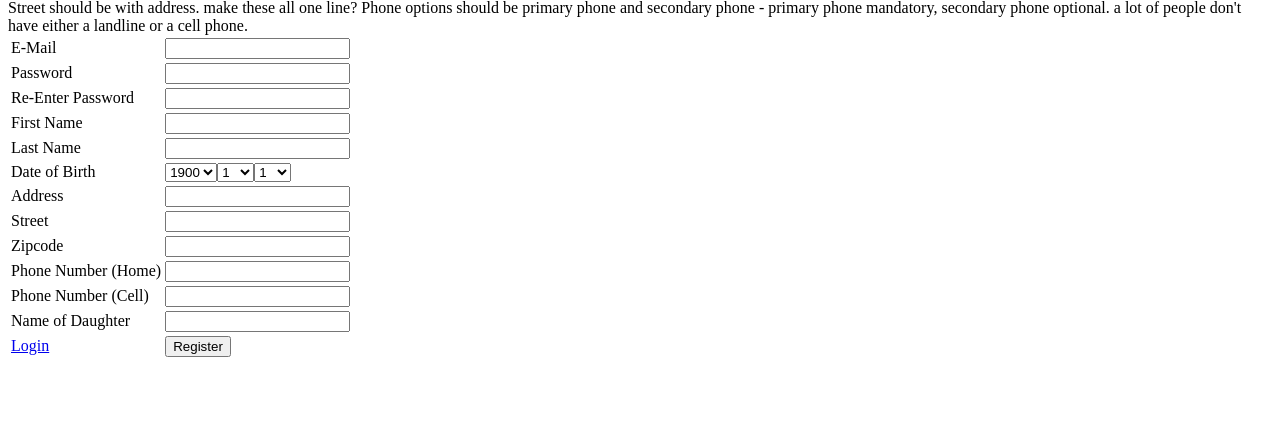
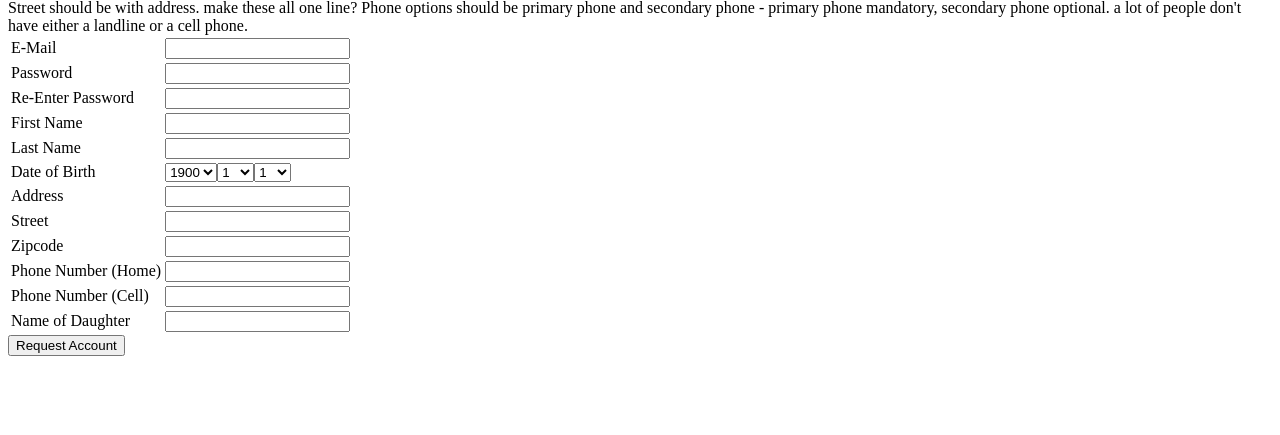
Before and after one commit to pstalcup/CPSC-430-Girlscouts, a PHP site: page /register.php in a window 1280 px wide. Shown: the part 94-529 px from the top of the page. Run offline with PHP 8.4, Linux system fonts and the light colour scheme.

Commit message:
changed button name and location

```diff
--- a/register.php
+++ b/register.php
@@ -90,11 +90,8 @@ span
 	<tr>
 		<td>Name of Daughter</td>
 		<td><input type="text" name="daughter"></td>
-	<tr>
-		<td><a href="login.php">Login</a></td>
-		<td><input type="submit" value="Register"></td>
-	</tr>
 </table>
+<input type="submit" value="Request Account">
 </form>
 
 </div>
```
